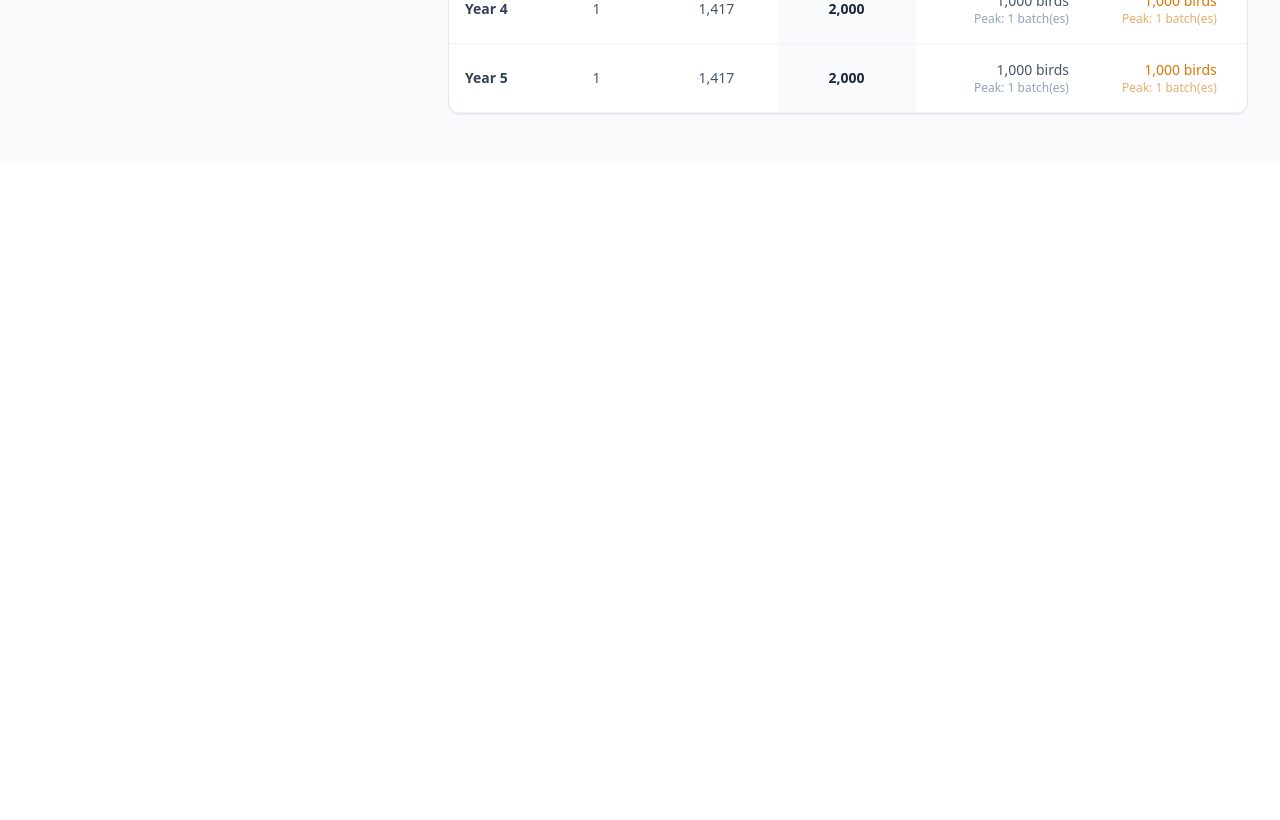
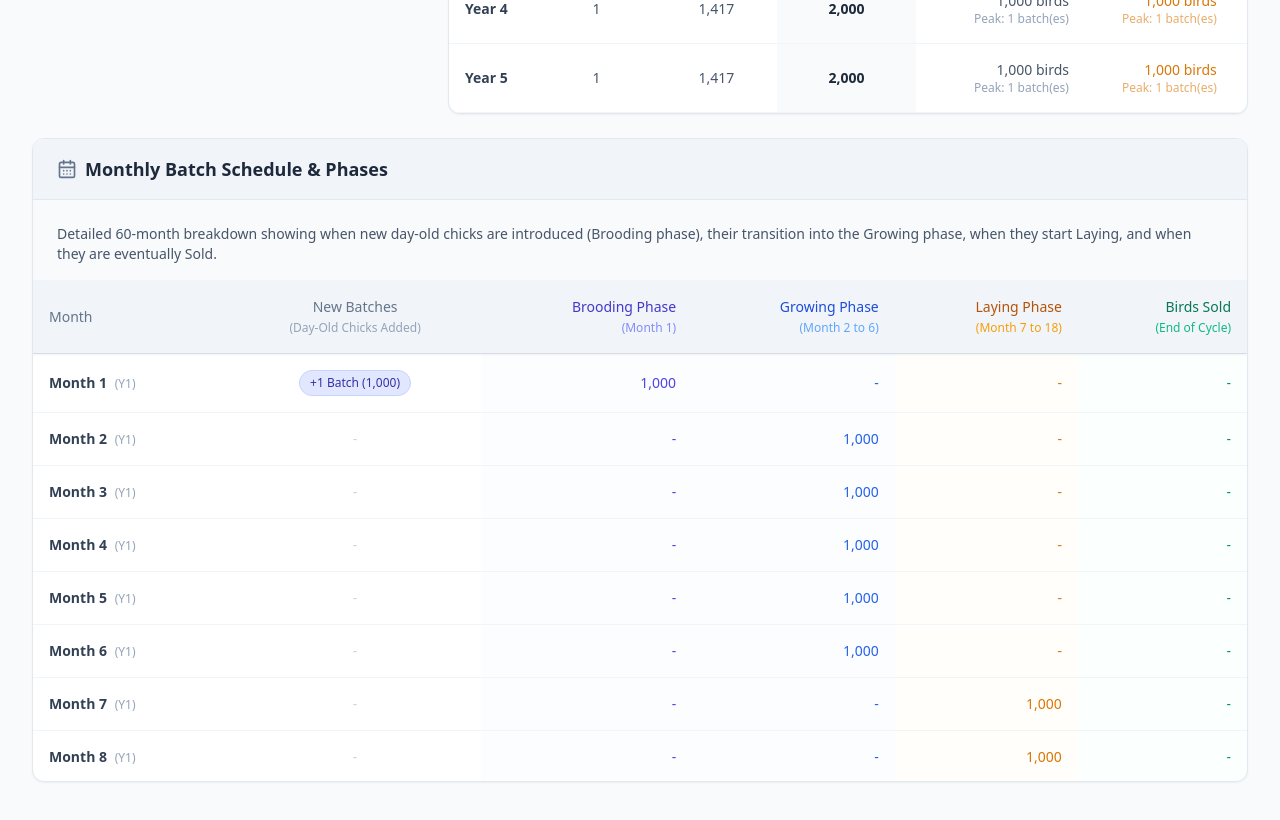
Before and after one commit to Shuchintha/poultry-simulator, a React (Vite) app: page / in a window 1280 px wide. Shown: the part 1200-2020 px from the top of the page. Before the commit the page ends 1362 px from the top, so only its background shows below. Built offline with nearby package versions, Linux system fonts and the light colour scheme.

Commit message:
batch table

```diff
--- a/src/App.tsx
+++ b/src/App.tsx
@@ -83,7 +83,7 @@ export default function App() {
   const batchFrequency = Math.max(1, sellBatchAt - monthsToLaying);
   const requiredBatches = Math.ceil(sellBatchAt / batchFrequency);
   const totalPeakCapacity = requiredBatches * batchSize;
-  const initialLandRequired = (totalPeakCapacity / 10000).toFixed(2); // 1.5 acres per 15k birds = 1 acre per 10k birds
+  const initialLandRequired = (totalPeakCapacity / 10000).toFixed(2); // 1 acre per 10k birds
 
   // Actual eggs might be slightly higher due to rounding up birds
   const actualMonthlyEggsPerBatch = isMeatOnly ? 0 : Math.round(batchSize * eggsPerMonthPerBird);
@@ -117,9 +117,10 @@ export default function App() {
     // Simulate 60 months (5 years)
     for (let month = 1; month <= 60; month++) {
       let monthlyCost = 0;
+      let newBatchesThisMonth = 0;
+      let newBirdsThisMonth = 0;
 
       // 1. Introduce new batches
-      // If expansion is on, we add a new "stream" every expansionInterval months.
       for (let k = 0; k < numStreams; k++) {
         let startMonth = 1 + k * expansionInterval;
 
@@ -129,14 +130,17 @@ export default function App() {
           if ((month - startMonth) % batchFrequency === 0) {
             batches.push({ id: `M${month}-S${k}`, age: 0, size: batchSize });
             monthlyCost += batchSize * costPerChick; // Initial purchase cost of chicks
+            newBatchesThisMonth++;
+            newBirdsThisMonth += batchSize;
           }
         }
       }
 
       let monthlyEggs = 0;
       let monthlyMeatBirds = 0;
-      let currentChicks = 0; // Age <= monthsToLaying
-      let currentHens = 0;   // Age > monthsToLaying && Age <= sellBatchAt
+      let broodingChicks = 0; // Age 1 (First month of growth/incubation from day-old chick)
+      let growingChicks = 0;  // Age > 1 && Age <= monthsToLaying
+      let currentHens = 0;    // Age > monthsToLaying && Age <= sellBatchAt
       let growingBatchesCount = 0;
       let layingBatchesCount = 0;
 
@@ -161,8 +165,12 @@ export default function App() {
         // Snapshot active population AT THE END of the month (excludes sold birds)
         if (batch.size > 0) {
           if (batch.age <= monthsToLaying) {
-            currentChicks += batch.size;
             growingBatchesCount++;
+            if (batch.age === 1) {
+              broodingChicks += batch.size;
+            } else {
+              growingChicks += batch.size;
+            }
           } else {
             currentHens += batch.size;
             layingBatchesCount++;
@@ -183,15 +191,21 @@ export default function App() {
       total5YearMeatRev += meatRevenue;
       total5YearCost += monthlyCost;
 
+      const currentTotalChicks = broodingChicks + growingChicks;
+
       monthlyData.push({
         month,
         year: Math.ceil(month / 12),
-        currentChicks,
+        newBatchesThisMonth,
+        newBirdsThisMonth,
+        broodingChicks,
+        growingChicks,
+        currentChicks: currentTotalChicks,
         currentHens,
         growingBatchesCount,
         layingBatchesCount,
         activeBatches: batches.length,
-        totalActiveFlock: currentChicks + currentHens,
+        totalActiveFlock: currentTotalChicks + currentHens,
         monthlyEggs,
         monthlyMeatBirds,
         eggRevenue,
@@ -209,16 +223,7 @@ export default function App() {
 
       return {
         year,
-        newBatchesIntroduced: yearMonths.reduce((count, m) => {
-          let batchAdditions = 0;
-          for (let k = 0; k < numStreams; k++) {
-            let startMonth = 1 + k * expansionInterval;
-            if (m.month >= startMonth && (m.month - startMonth) % batchFrequency === 0) {
-              batchAdditions++;
-            }
-          }
-          return count + batchAdditions;
-        }, 0),
+        newBatchesIntroduced: yearMonths.reduce((sum, d) => sum + d.newBatchesThisMonth, 0),
         averageActiveFlock: Math.round(yearMonths.reduce((sum, m) => sum + m.totalActiveFlock, 0) / 12),
         yearEndTotal: yearMonths[11].totalActiveFlock,
         peakActiveFlock: Math.max(...yearMonths.map(m => m.totalActiveFlock)),
@@ -564,8 +569,77 @@ export default function App() {
             </div>
           </div>
 
+
+
         </div>
       </main>
+
+      <div className="max-w-7xl mx-auto px-4 sm:px-6 lg:px-8 mt-6">
+        {/* Monthly Detailed Schedule Table */}
+          <div className="bg-white rounded-xl shadow-sm border border-slate-200 overflow-hidden w-full">
+            <div className="bg-slate-100 px-6 py-4 border-b border-slate-200 flex items-center justify-between">
+              <div className="flex items-center">
+                <CalendarDays className="h-5 w-5 text-slate-500 mr-2" />
+                <h2 className="text-lg font-semibold text-slate-800">Monthly Batch Schedule & Phases</h2>
+              </div>
+            </div>
+            <div className="p-6 pb-4 text-sm text-slate-600 border-b border-slate-100 bg-slate-50">
+              Detailed 60-month breakdown showing when new day-old chicks are introduced (Brooding phase), their transition into the Growing phase, when they start Laying, and when they are eventually Sold.
+            </div>
+
+            <div className="overflow-x-auto max-h-[500px] overflow-y-auto relative">
+              <table className="w-full text-left border-collapse whitespace-nowrap">
+                <thead className="sticky top-0 z-10 bg-white border-b border-slate-200 shadow-sm">
+                  <tr className="text-slate-500 text-sm">
+                    <th className="p-4 font-medium bg-slate-100">Month</th>
+                    <th className="p-4 font-medium text-center bg-slate-100">New Batches<br/><span className="text-xs font-normal text-slate-400">(Day-Old Chicks Added)</span></th>
+                    <th className="p-4 font-medium text-right text-indigo-700 bg-slate-100">Brooding Phase<br/><span className="text-xs font-normal text-indigo-400">(Month 1)</span></th>
+                    <th className="p-4 font-medium text-right text-blue-700 bg-slate-100">Growing Phase<br/><span className="text-xs font-normal text-blue-400">(Month 2 to {Math.min(monthsToLaying, sellBatchAt)})</span></th>
+                    <th className="p-4 font-medium text-right text-amber-700 bg-slate-100">Laying Phase<br/><span className="text-xs font-normal text-amber-500">{sellBatchAt > monthsToLaying ? `(Month ${monthsToLaying + 1} to ${sellBatchAt})` : '(N/A - Sold Before)'}</span></th>
+                    <th className="p-4 font-medium text-right text-emerald-700 bg-slate-100">Birds Sold<br/><span className="text-xs font-normal text-emerald-500">(End of Cycle)</span></th>
+                  </tr>
+                </thead>
+                <tbody className="text-sm">
+                  {simulationData.monthlyData.map((data) => (
+                    <tr key={`month-${data.month}`} className="border-b border-slate-100 hover:bg-slate-50">
+                      <td className="p-4 font-semibold text-slate-700">Month {data.month} <span className="text-xs text-slate-400 font-normal ml-1">(Y{data.year})</span></td>
+
+                      <td className="p-4 text-center">
+                        {data.newBatchesThisMonth > 0 ? (
+                          <span className="inline-flex items-center px-2.5 py-1 rounded-full text-xs font-medium bg-indigo-100 text-indigo-800 border border-indigo-200">
+                            +{data.newBatchesThisMonth} Batch ({data.newBirdsThisMonth.toLocaleString('en-IN')})
+                          </span>
+                        ) : (
+                          <span className="text-slate-300">-</span>
+                        )}
+                      </td>
+
+                      <td className="p-4 text-right font-medium text-indigo-600 bg-indigo-50/20">
+                        {data.broodingChicks > 0 ? data.broodingChicks.toLocaleString('en-IN') : '-'}
+                      </td>
+
+                      <td className="p-4 text-right font-medium text-blue-600 bg-blue-50/20">
+                        {data.growingChicks > 0 ? data.growingChicks.toLocaleString('en-IN') : '-'}
+                      </td>
+
+                      <td className="p-4 text-right font-medium text-amber-600 bg-amber-50/20">
+                        {data.currentHens > 0 ? data.currentHens.toLocaleString('en-IN') : '-'}
+                      </td>
+
+                      <td className="p-4 text-right font-medium text-emerald-600 bg-emerald-50/20">
+                        {data.monthlyMeatBirds > 0 ? (
+                          <span className="inline-flex items-center px-2 py-1 rounded text-xs font-bold bg-emerald-100 text-emerald-800 border border-emerald-200">
+                            {data.monthlyMeatBirds.toLocaleString('en-IN')} Sold
+                          </span>
+                        ) : '-'}
+                      </td>
+                    </tr>
+                  ))}
+                </tbody>
+              </table>
+            </div>
+          </div>
+      </div>
     </div>
   );
 }
```
